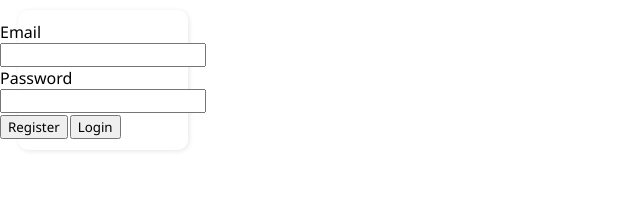
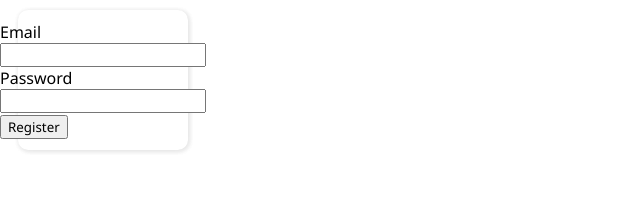
Before and after one commit to MuhammadSahimBhaur/twitter-mern, a Next.js app in the folder client/twitter-client/: page / in a window 1280 px wide. Shown: the top 200 px of the page, without its empty margins (0-640 px from the left). Built offline with nearby package versions, Linux system fonts and the light colour scheme.

Commit message:
Used Card component in register comp direclty

```diff
--- a/client/twitter-client/components/Register.tsx
+++ b/client/twitter-client/components/Register.tsx
@@ -1,6 +1,7 @@
 import React, { useState } from "react";
 import styles from "src/styles/Register.module.css";
 import { useAuth } from "@/hooks/useAuth";
+import Card from "components/Card";
 
 const Register: React.FC = () => {
   const [credentials, setCredentials] = useState({ email: "", password: "" });
@@ -18,6 +19,7 @@ const Register: React.FC = () => {
 
   return (
     <div>
+      <Card width={150} height={120}>
         <div className={styles.register}>
           <form>
             <label htmlFor="email">Email</label>
@@ -47,16 +49,9 @@ const Register: React.FC = () => {
             >
               Register
             </button>
-          <button
-            className="rounded-full"
-            type="button"
-            onClick={handleSubmit}
-            name="login"
-          >
-            Login
-          </button>
           </form>
         </div>
+      </Card>
     </div>
   );
 };
```
Lines whose indentation alone changed are shown as unchanged.
